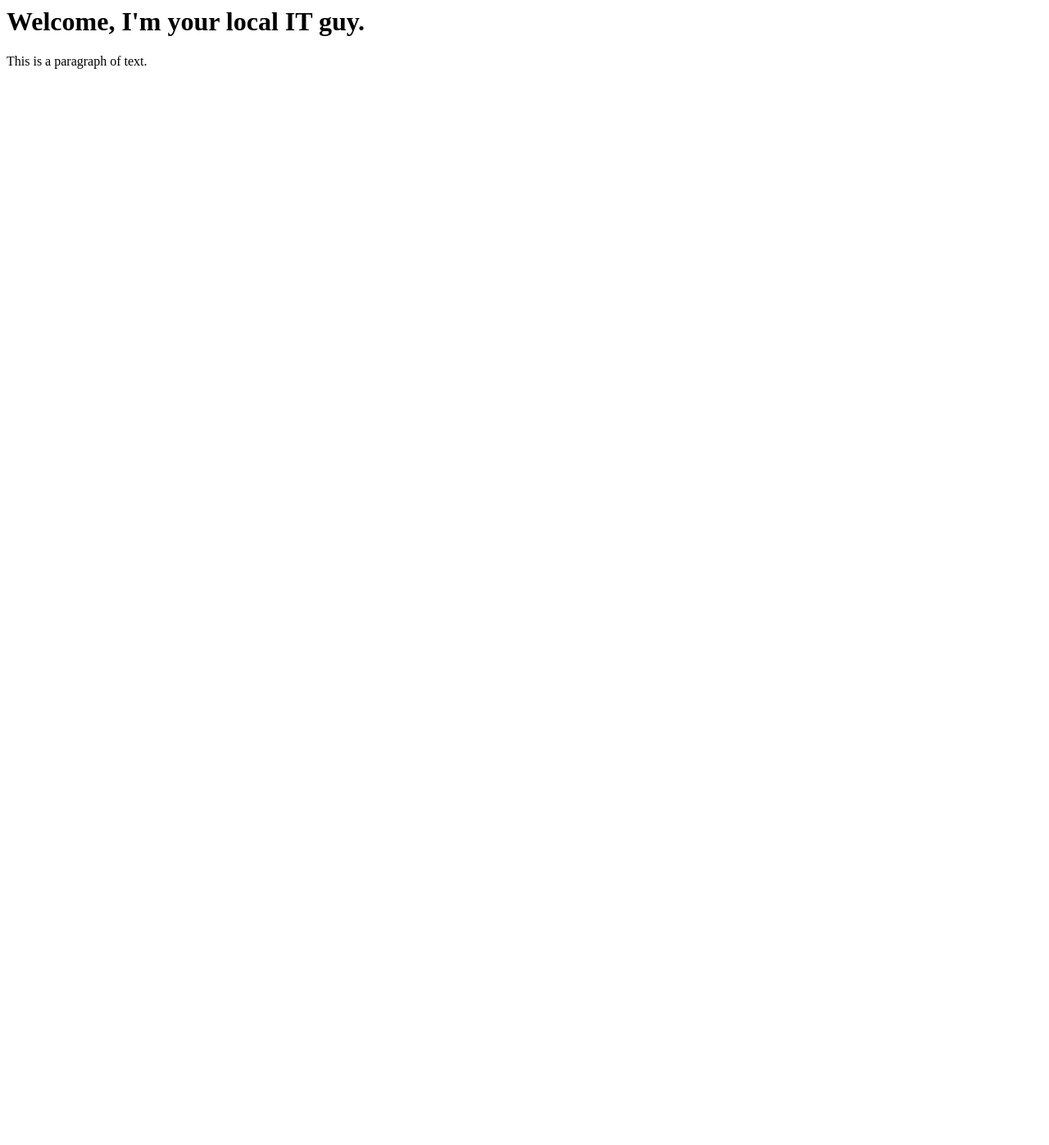
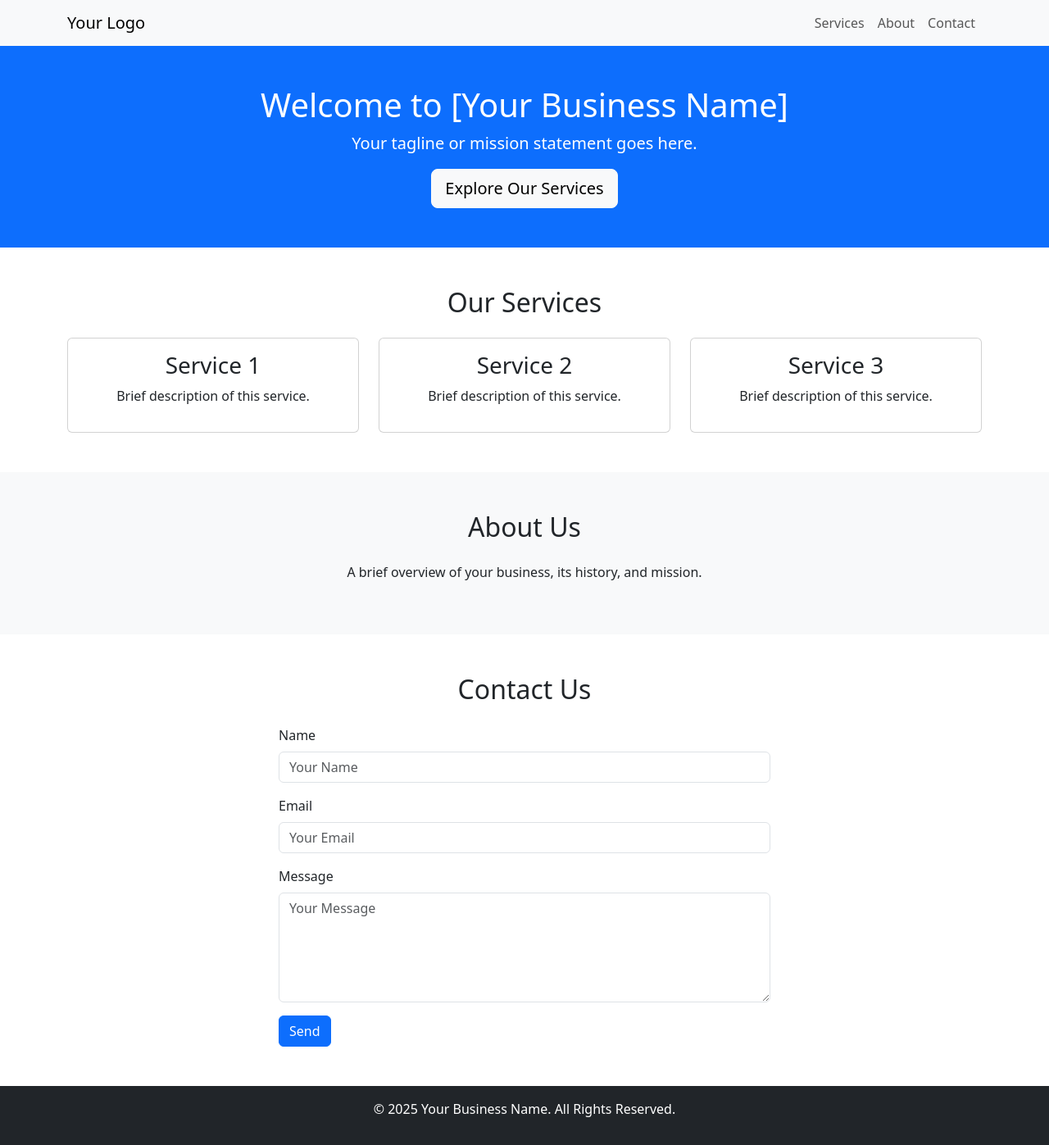
Before and after one commit to will-hales/envt, a plain HTML site: page index.html in a window 1280 px wide. Shown: the whole page at 82% size. Before the commit the page ends 800 px from the top, so only its background shows below. Drawn offline with nearby package versions, Linux system fonts and the light colour scheme.

Commit message:
sample page

```diff
--- a/index.html
+++ b/index.html
@@ -1,9 +1,107 @@
-<html>
-  <head>
-    <title>Clifton Tech Handyman</title>
-  </head>
-  <body>
-    <h1>Welcome, I'm your local IT guy.</h1>
-    <p>This is a paragraph of text.</p>
-  </body>
+<!DOCTYPE html>
+<html lang="en">
+
+<head>
+    <meta charset="UTF-8">
+    <meta name="viewport" content="width=device-width, initial-scale=1.0">
+    <title>Your Business Name</title>
+    <!-- Bootstrap CSS -->
+    <link href="https://cdn.jsdelivr.net/npm/bootstrap@5.3.0-alpha1/dist/css/bootstrap.min.css" rel="stylesheet">
+    <!-- Custom CSS -->
+    <link rel="stylesheet" href="styles.css">
+</head>
+
+<body>
+    <!-- Navbar -->
+    <nav class="navbar navbar-expand-lg navbar-light bg-light">
+        <div class="container">
+            <a class="navbar-brand" href="#">Your Logo</a>
+            <button class="navbar-toggler" type="button" data-bs-toggle="collapse" data-bs-target="#navbarNav" aria-controls="navbarNav" aria-expanded="false" aria-label="Toggle navigation">
+                <span class="navbar-toggler-icon"></span>
+            </button>
+            <div class="collapse navbar-collapse" id="navbarNav">
+                <ul class="navbar-nav ms-auto">
+                    <li class="nav-item"><a class="nav-link" href="#services">Services</a></li>
+                    <li class="nav-item"><a class="nav-link" href="#about">About</a></li>
+                    <li class="nav-item"><a class="nav-link" href="#contact">Contact</a></li>
+                </ul>
+            </div>
+        </div>
+    </nav>
+
+    <!-- Hero Section -->
+    <header class="bg-primary text-white text-center py-5">
+        <div class="container">
+            <h1>Welcome to [Your Business Name]</h1>
+            <p class="lead">Your tagline or mission statement goes here.</p>
+            <a href="#services" class="btn btn-light btn-lg">Explore Our Services</a>
+        </div>
+    </header>
+
+    <!-- Services Section -->
+    <section id="services" class="py-5">
+        <div class="container">
+            <h2 class="text-center mb-4">Our Services</h2>
+            <div class="row">
+                <div class="col-md-4 text-center">
+                    <div class="card p-3">
+                        <h3>Service 1</h3>
+                        <p>Brief description of this service.</p>
+                    </div>
+                </div>
+                <div class="col-md-4 text-center">
+                    <div class="card p-3">
+                        <h3>Service 2</h3>
+                        <p>Brief description of this service.</p>
+                    </div>
+                </div>
+                <div class="col-md-4 text-center">
+                    <div class="card p-3">
+                        <h3>Service 3</h3>
+                        <p>Brief description of this service.</p>
+                    </div>
+                </div>
+            </div>
+        </div>
+    </section>
+
+    <!-- About Section -->
+    <section id="about" class="bg-light py-5">
+        <div class="container">
+            <h2 class="text-center mb-4">About Us</h2>
+            <p class="text-center">A brief overview of your business, its history, and mission.</p>
+        </div>
+    </section>
+
+    <!-- Contact Section -->
+    <section id="contact" class="py-5">
+        <div class="container">
+            <h2 class="text-center mb-4">Contact Us</h2>
+            <form class="mx-auto" style="max-width: 600px;">
+                <div class="mb-3">
+                    <label for="name" class="form-label">Name</label>
+                    <input type="text" class="form-control" id="name" placeholder="Your Name">
+                </div>
+                <div class="mb-3">
+                    <label for="email" class="form-label">Email</label>
+                    <input type="email" class="form-control" id="email" placeholder="Your Email">
+                </div>
+                <div class="mb-3">
+                    <label for="message" class="form-label">Message</label>
+                    <textarea class="form-control" id="message" rows="5" placeholder="Your Message"></textarea>
+                </div>
+                <button type="submit" class="btn btn-primary">Send</button>
+            </form>
+        </div>
+    </section>
+
+    <!-- Footer -->
+    <footer class="bg-dark text-white text-center py-3">
+        <p>&copy; 2025 Your Business Name. All Rights Reserved.</p>
+    </footer>
+
+    <!-- Bootstrap JS Bundle -->
+    <script src="https://cdn.jsdelivr.net/npm/bootstrap@5.3.0-alpha1/dist/js/bootstrap.bundle.min.js"></script>
+</body>
+
 </html>
```
